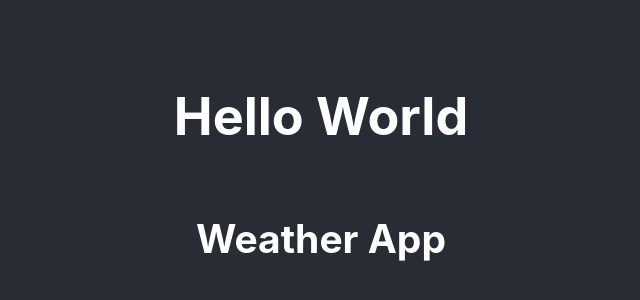
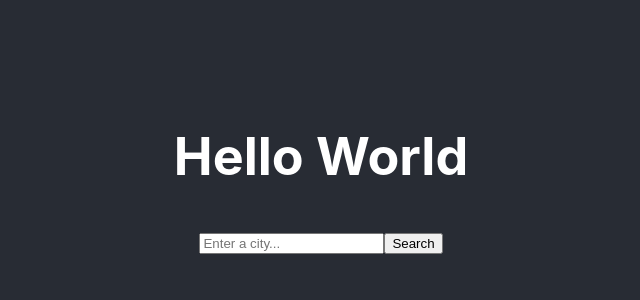
Before and after one commit to noadonna/shecodes-weather-app-react, a React (Create React App) app: page / in a window 1280 px wide. Shown: the part 228-528 px from the top of the page, without its empty margins (319-959 px from the left). Built offline with nearby package versions, Linux system fonts and the light colour scheme; no server answers.

Commit message:
Imported React project

```diff
--- a/src/Weather.js
+++ b/src/Weather.js
@@ -1,12 +1,60 @@
-import React from "react";
+import React, { useState } from "react";
 import axios from "axios";
 
 export default function Weather() {
-    function displayWeather(response) {
-    alert(`The weather in city is ${response.data.main.temp}°C`);
-    }
+  let [city, setCity] = useState("");
+  const [loaded, setLoaded] = useState(false);
+  const [weather, setWeather] = useState({});
+
+  function handleSubmit(event) {
+    event.preventDefault();
     let apiKey = "c21c69cfcac20320f0c03c2e080dbc19";
-    let apiUrl = `https://api.openweathermap.org/data/2.5/weather?q=Tilburg&appid=${apiKey}&units=metric`;
+    let apiUrl = `https://api.openweathermap.org/data/2.5/weather?q=${city}&appid=${apiKey}&units=metric`;
     axios.get(apiUrl).then(displayWeather);
-    return <h2>Weather App</h2>
+  }
+
+  function displayWeather(response) {
+    setLoaded(true);
+    setWeather({
+      temperature: response.data.main.temp,
+      wind: response.data.wind.speed,
+      humidity: response.data.main.humidity,
+      icon: `http://openweathermap.org/img/wn/${response.data.weather[0].icon}@2x.png`,
+      description: response.data.weather[0].description
+    });
+  }
+
+  let form = (
+    <form onSubmit={handleSubmit}>
+      <input
+        type="search"
+        onChange={updateCity}
+        placeholder="Enter a city..."
+      />
+      <button type="Submit">Search</button>
+    </form>
+  );
+
+  function updateCity(event) {
+    setCity(event.target.value);
+  }
+
+  if (loaded) {
+    return (
+      <div className="Weather">
+        {form}
+        <ul className="condition">
+          <li>Temperature: {Math.round(weather.temperature)}°C</li>
+          <li>Description: {weather.description}</li>
+          <li>Humidity: {weather.humidity}%</li>
+          <li>Wind: {weather.wind}km/h</li>
+          <li>
+            <img src={weather.icon} alt={weather.description} />
+          </li>
+        </ul>
+      </div>
+    );
+  } else {
+    return form;
+  }
 }
```
